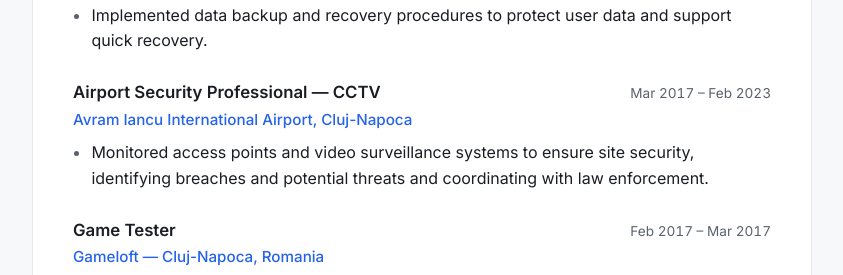
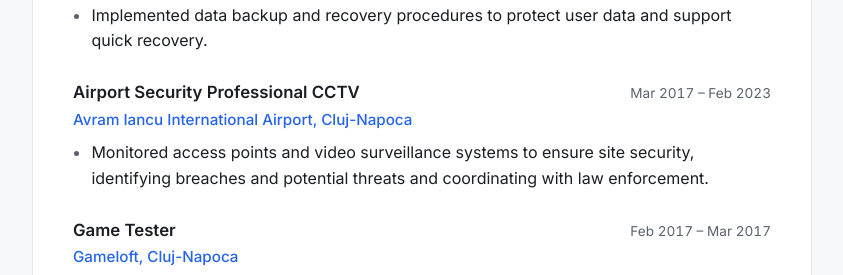
Before and after one commit to valeboth/resume, a website: page public/index.html in a window 1280 px wide. Shown: the part 1151-1426 px from the top of the page, without its empty margins (218-1061 px from the left). Drawn offline with Linux system fonts and the light colour scheme; no server answers.

Commit message:
Update index.html

```diff
--- a/public/index.html
+++ b/public/index.html
@@ -133,7 +133,7 @@
 
         <article class="entry">
           <div class="entry__head">
-            <h3 class="entry__role">Airport Security Professional — CCTV</h3>
+            <h3 class="entry__role">Airport Security Professional CCTV</h3>
             <span class="entry__date">Mar 2017 – Feb 2023</span>
           </div>
           <p class="entry__org">
@@ -153,7 +153,7 @@
             <h3 class="entry__role">Game Tester</h3>
             <span class="entry__date">Feb 2017 – Mar 2017</span>
           </div>
-          <p class="entry__org">Gameloft — Cluj-Napoca, Romania</p>
+          <p class="entry__org">Gameloft, Cluj-Napoca</p>
           <ul class="entry__points">
             <li>
               Created and executed test cases from design documents, reporting bugs
```
